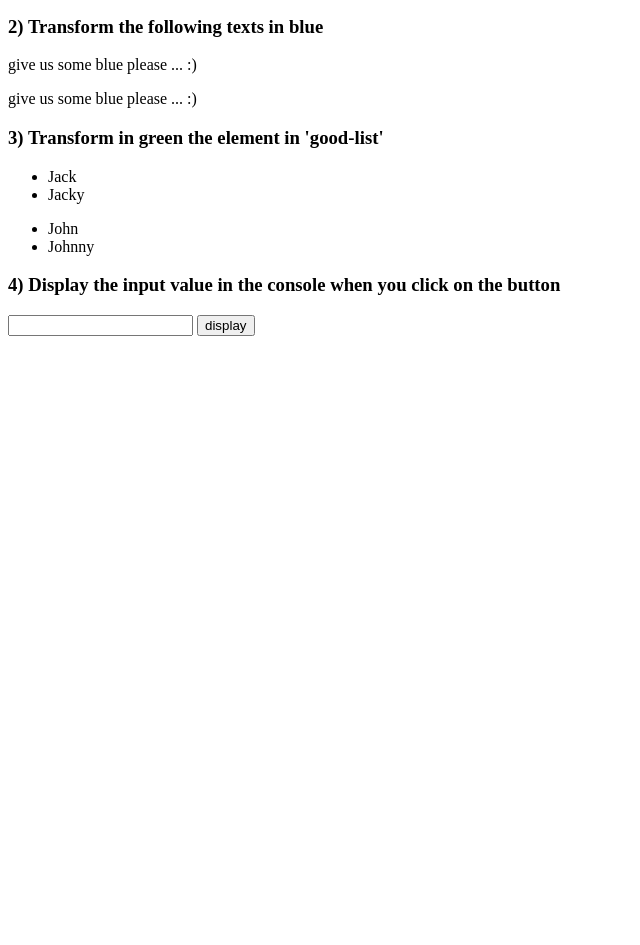
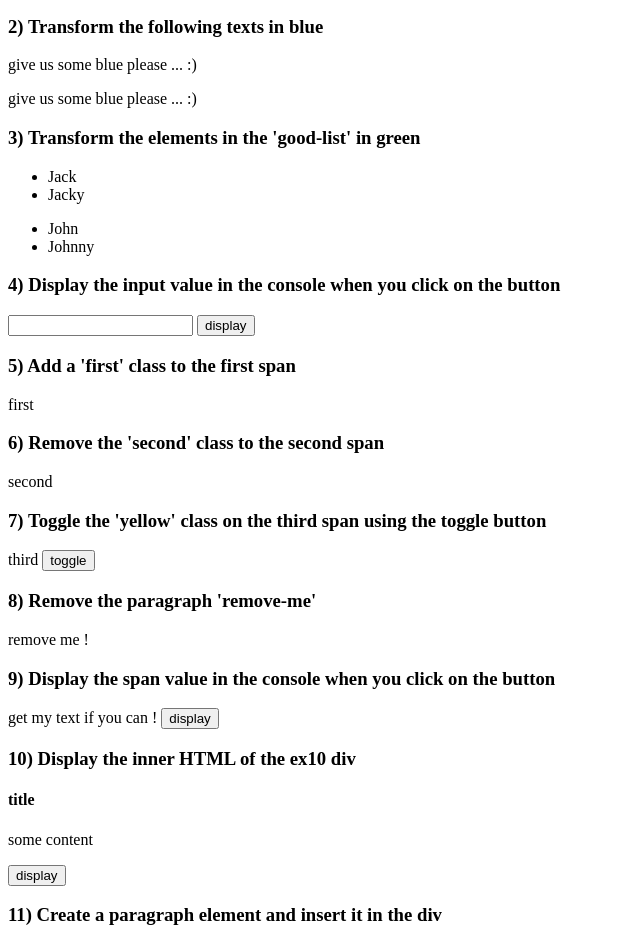
Before and after one commit to PierreCavalet/formation-js-front, a website: page dom-manipulation/index.html in a window 1280 px wide. Shown: the part 300-1245 px from the top of the page, without its empty margins (0-640 px from the left). Before the commit the page ends 800 px from the top, so only its background shows below. Drawn offline with Linux system fonts and the light colour scheme.

Commit message:
add dom manipulation exercices

```diff
--- a/dom-manipulation/index.html
+++ b/dom-manipulation/index.html
@@ -1,6 +1,11 @@
 <html>
   <head>
-    <title></title>
+    <title>Dom manipulation</title>
+    <style>
+      .yellow {
+        color: 'yellow';
+      }
+    </style>
   </head>
   <body>
     <h1>Dom manipulation</h1>
@@ -8,7 +13,7 @@
     <div id="my-javascript-formation">
       <h2>Query selector</h2>
 
-      Take a look at the documentation and start the exercices:
+      Take a look at the documentation and start the exercices (ONLY WITH JAVASCRIPT):
       <ul>
         <li>
           <a href="https://developer.mozilla.org/en-US/docs/Web/API/Document/querySelector">
@@ -45,7 +50,7 @@
         give us some blue please ... :)
       </p>
 
-      <h3>3) Transform in green the element in 'good-list'</h3>
+      <h3>3) Transform the elements in the 'good-list' in green </h3>
       <ul id="good-list">
         <li>Jack</li>
         <li>Jacky</li>
@@ -58,6 +63,33 @@
       <h3>4) Display the input value in the console when you click on the button</h3>
       <input id="ex4-input" name="ex4-input" type="text"/>
       <button id="ex4-display">display</button>
+
+      <h3>5) Add a 'first' class to the first span</h3>
+      <span id="first">first</span>
+
+      <h3>6) Remove the 'second' class to the second span</h3>
+      <span id="second" class="second">second</span>
+
+      <h3>7) Toggle the 'yellow' class on the third span using the toggle button</h3>
+      <span id="third">third</span>
+      <button id="ex7-toggle">toggle</button>
+
+      <h3>8) Remove the paragraph 'remove-me'</h3>
+      <p id="remove-me">remove me !</p>
+
+      <h3>9) Display the span value in the console when you click on the button</h3>
+      <span id="get-text">get my text if you can !</span>
+      <button id="ex9-display">display</button>
+
+      <h3>10) Display the inner HTML of the ex10 div</h3>
+      <div id="ex10">
+        <h4>title</h4>
+        <p>some content</p>
+      </div>
+      <button id="ex10-display">display</button>
+
+      <h3>11) Create a paragraph element and insert it in the div</h3>
+      <div id="paragraph-container"></div>
     </div>
 
 
--- a/dom-manipulation/script.js
+++ b/dom-manipulation/script.js
@@ -11,7 +11,44 @@
 
 
 // ex 4
-var displayButton = document.querySelector('#ex4-display')
-displayButton.addEventListener('click', function (event) {
+var displayButton4 = document.querySelector('#ex4-display')
+displayButton4.addEventListener('click', function (event) {
   // TODO: display the value of the input
 })
+
+// ex 5
+// TODO: Add a 'first' class to the first span
+
+
+// ex 6
+// TODO: Remove the 'second' class to the second span
+
+
+// ex 7
+var toggleButton7 = document.querySelector('#ex7-toggle')
+toggleButton7.addEventListener('click', function (event) {
+  // TODO: display the value of the input
+})
+
+// ex 8
+// TODO: Remove the paragraph 'remove-me'
+
+
+// ex 9
+// TODO: Display the span value in the console when you click on the button
+var displayButton9 = document.querySelector('#ex9-display')
+displayButton9.addEventListener('click', function (event) {
+  // TODO: display the value of the span
+})
+
+
+// ex 10
+// TODO: Display the div inner HTML in the console when you click on the button
+var displayButton10 = document.querySelector('#ex10-display')
+displayButton10.addEventListener('click', function (event) {
+  // TODO: display the value of the span
+})
+
+
+// ex 11
+// TODO: Create a paragraph element and insert it in the div
```
